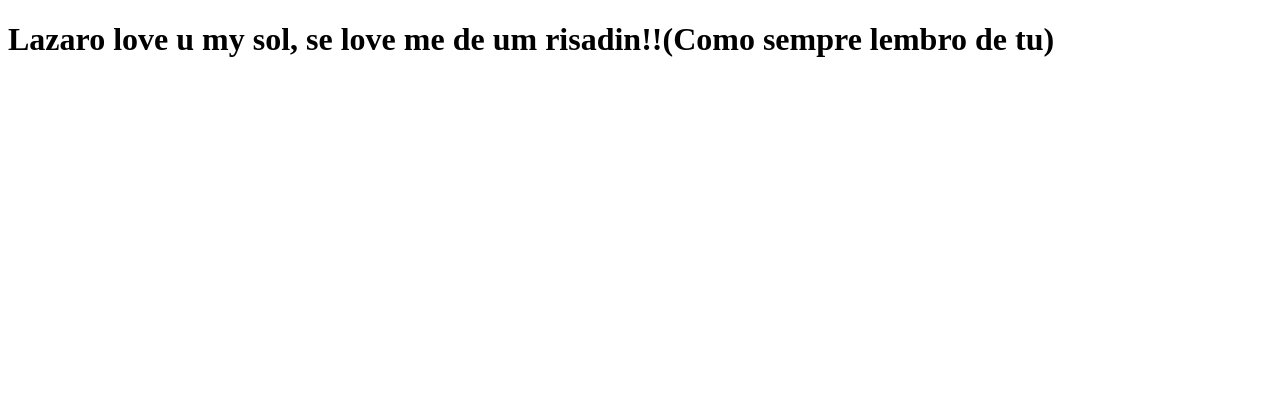
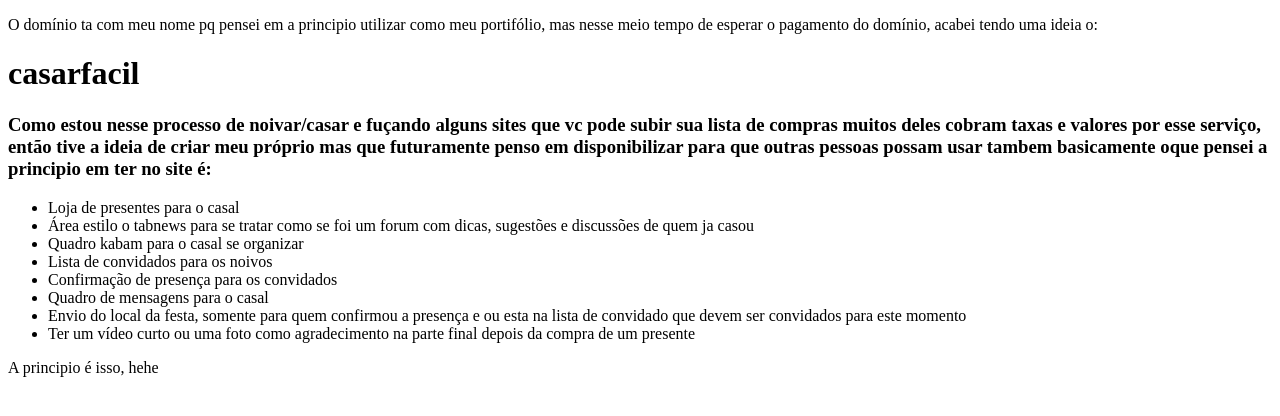
Before and after one commit to Silasns/clone-tabnews, a Next.js app: page / in a window 1280 px wide. Shown: the top 416 px of the page. Built offline with nearby package versions, Linux system fonts and the light colour scheme.

Commit message:
Inclusão das prioridades

```diff
--- a/pages/index.js
+++ b/pages/index.js
@@ -1,8 +1,41 @@
 function Home() {
   return (
-    <h1>
-      Lazaro love u my sol, se love me de um risadin!!(Como sempre lembro de tu)
-    </h1>
+    <div>
+      <p>
+        O domínio ta com meu nome pq pensei em a principio utilizar como meu
+        portifólio, mas nesse meio tempo de esperar o pagamento do domínio,
+        acabei tendo uma ideia o:
+      </p>
+      <h1>casarfacil</h1>
+      <h3>
+        Como estou nesse processo de noivar/casar e fuçando alguns sites que vc
+        pode subir sua lista de compras muitos deles cobram taxas e valores por
+        esse serviço, então tive a ideia de criar meu próprio mas que
+        futuramente penso em disponibilizar para que outras pessoas possam usar
+        tambem basicamente oque pensei a principio em ter no site é:
+      </h3>
+      <ul>
+        <li>Loja de presentes para o casal</li>
+        <li>
+          Área estilo o tabnews para se tratar como se foi um forum com dicas,
+          sugestões e discussões de quem ja casou
+        </li>
+        <li>Quadro kabam para o casal se organizar</li>
+        <li>Lista de convidados para os noivos</li>
+        <li>Confirmação de presença para os convidados</li>
+        <li>Quadro de mensagens para o casal</li>
+        <li>
+          Envio do local da festa, somente para quem confirmou a presença e ou
+          esta na lista de convidado que devem ser convidados para este momento
+        </li>
+        <li>
+          Ter um vídeo curto ou uma foto como agradecimento na parte final
+          depois da compra de um presente
+        </li>
+      </ul>
+
+      <p>A principio é isso, hehe</p>
+    </div>
   );
 }
 
```
